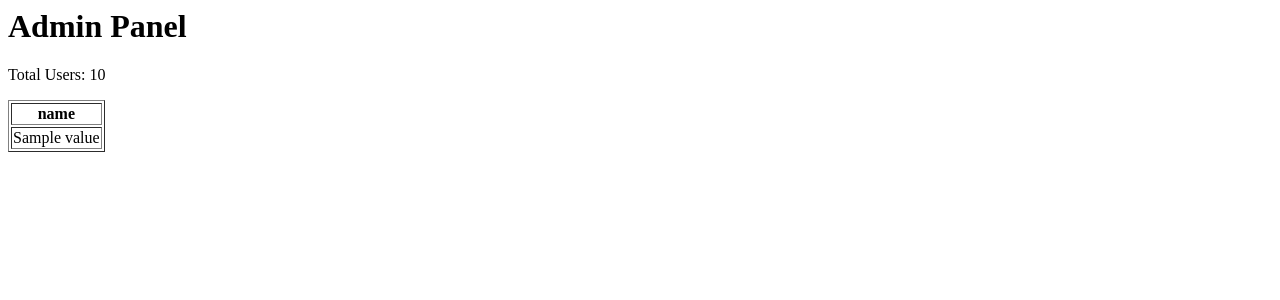
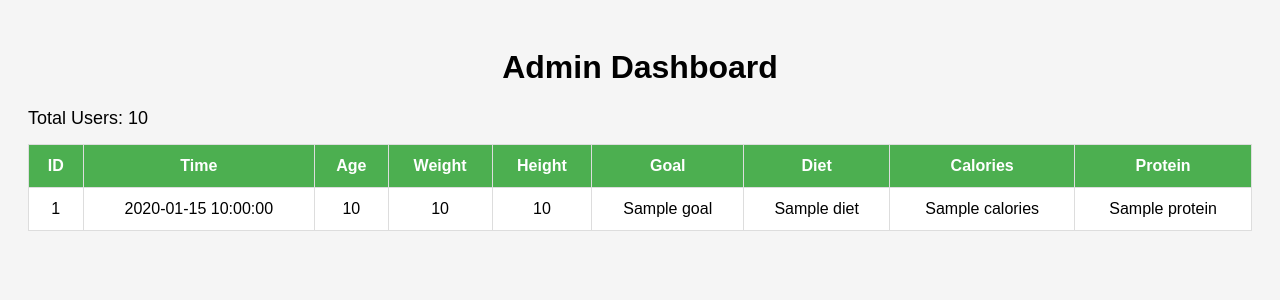
Before and after one commit to khushi809/diet_app, a Flask app: template templates/admin.html in a window 1280 px wide. Shown: the top 300 px of the page. Run offline with Flask 3, Linux system fonts and the light colour scheme; the template is opened without the code that fills it: most values are stand-ins (such as "Sample title", 1, 10 or a date in 2020); parts of the project's set-up code (start-up, migrations or seed data) failed here and were passed over.

Commit message:
improved admin UI

```diff
--- a/templates/admin.html
+++ b/templates/admin.html
@@ -1,19 +1,80 @@
-<h1>Admin Panel</h1>
+<!DOCTYPE html>
+<html>
+<head>
+    <title>Admin Panel</title>
+    <style>
+        body {
+            font-family: Arial;
+            background-color: #f5f5f5;
+            padding: 20px;
+        }
 
-<p>Total Users: {{ total }}</p>
+        h1 {
+            text-align: center;
+        }
 
-<table border="1">
+        table {
+            width: 100%;
+            border-collapse: collapse;
+            background: white;
+        }
+
+        th, td {
+            padding: 12px;
+            border: 1px solid #ddd;
+            text-align: center;
+        }
+
+        th {
+            background-color: #4CAF50;
+            color: white;
+        }
+
+        tr:hover {
+            background-color: #f1f1f1;
+        }
+
+        .total {
+            margin-bottom: 15px;
+            font-size: 18px;
+        }
+    </style>
+</head>
+<body>
+
+<h1>Admin Dashboard</h1>
+
+<div class="total">
+    Total Users: {{ total }}
+</div>
+
+<table>
     <tr>
-        {% for key in users[0].keys() %}
-        <th>{{ key }}</th>
-        {% endfor %}
+        <th>ID</th>
+        <th>Time</th>
+        <th>Age</th>
+        <th>Weight</th>
+        <th>Height</th>
+        <th>Goal</th>
+        <th>Diet</th>
+        <th>Calories</th>
+        <th>Protein</th>
     </tr>
 
     {% for user in users %}
     <tr>
-        {% for value in user.values() %}
-        <td>{{ value }}</td>
-        {% endfor %}
+        <td>{{ user.id }}</td>
+        <td>{{ user.timestamp }}</td>
+        <td>{{ user.age }}</td>
+        <td>{{ user.weight }}</td>
+        <td>{{ user.height }}</td>
+        <td>{{ user.goal }}</td>
+        <td>{{ user.diet }}</td>
+        <td>{{ user.calories }}</td>
+        <td>{{ user.protein }}</td>
     </tr>
     {% endfor %}
 </table>
+
+</body>
+</html>
```
